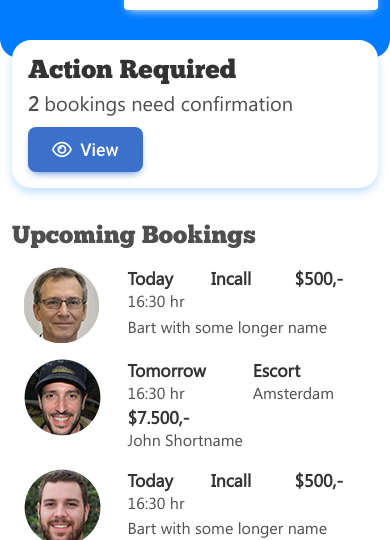
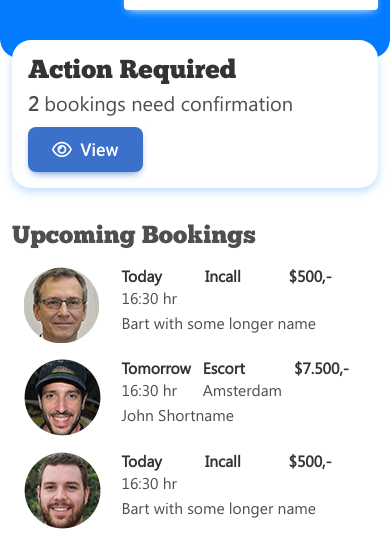
Before and after one commit to asrafulislamgh/psd-html-naime, a plain HTML site: page index.html in a window 390 px wide. Shown: the part 280-820 px from the top of the page. Drawn offline with Linux system fonts and the light colour scheme.

Commit message:
media query

```diff
--- a/css/custorm-style.css
+++ b/css/custorm-style.css
@@ -95,9 +95,19 @@ h3 {
   text-transform: capitalize;
 }
 .booking-content h3 {
+  /* font-size: 4vw; */
   font-size: 1.1rem;
   color: #333333;
   font-weight: bold;
+}
+.booking-content p {
+  /* font-size: 4vw; */
+  font-size: 1rem;
+}
+.booking-content .row > p {
+  /* font-size: 4vw; */
+  font-size: 1rem;
+  padding: 0 0.375rem;
 }
 .footer-tab {
   color: rgba(255, 255, 255, 0.5);
@@ -141,3 +151,30 @@ h3 {
   font-size: 0.9rem;
   margin: -0.5rem -7px;
 }
+.booking-wrapper .col {
+  padding: 0 6px;
+}
+
+/* media query  */
+@media screen and (max-width: 400px) {
+  .booking-content h3 {
+    font-size: 4vw;
+  }
+  .booking-content p {
+    font-size: 4vw;
+  }
+  .booking-content .row > p {
+    font-size: 4vw;
+  }
+}
+@media screen and (max-width: 345px) {
+  .booking-content h3 {
+    font-size: 3vw;
+  }
+  .booking-content p {
+    font-size: 3vw;
+  }
+  .booking-content .row > p {
+    font-size: 3vw;
+  }
+}
--- a/index.html
+++ b/index.html
@@ -131,7 +131,7 @@
 
       <h2 class="mt-3">Upcoming Bookings</h2>
       <div>
-        <div class="container">
+        <div class="container booking-wrapper">
           <div class="row mt-3">
             <div class="col-3">
               <img src="img/persion-1.png" alt="" />
```
